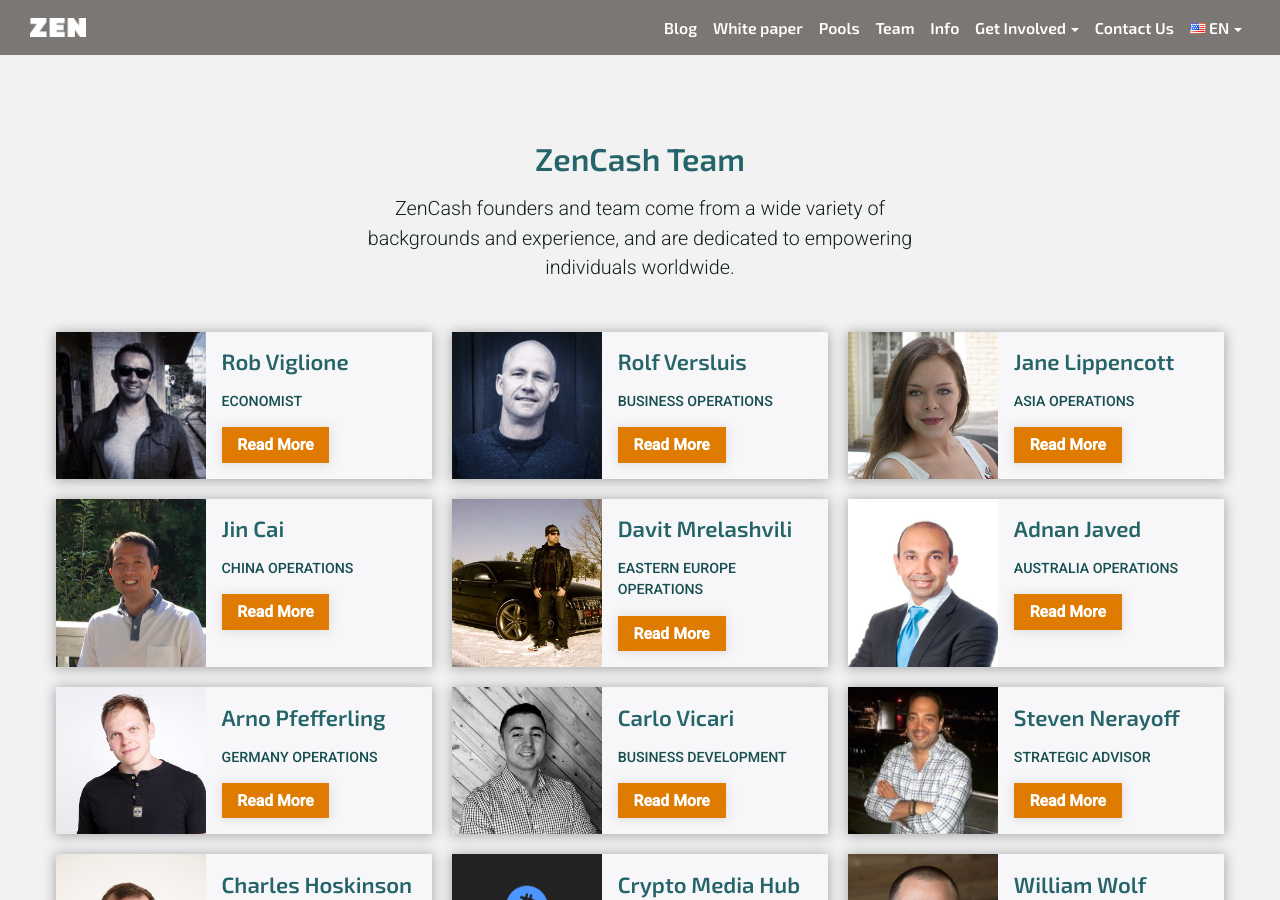
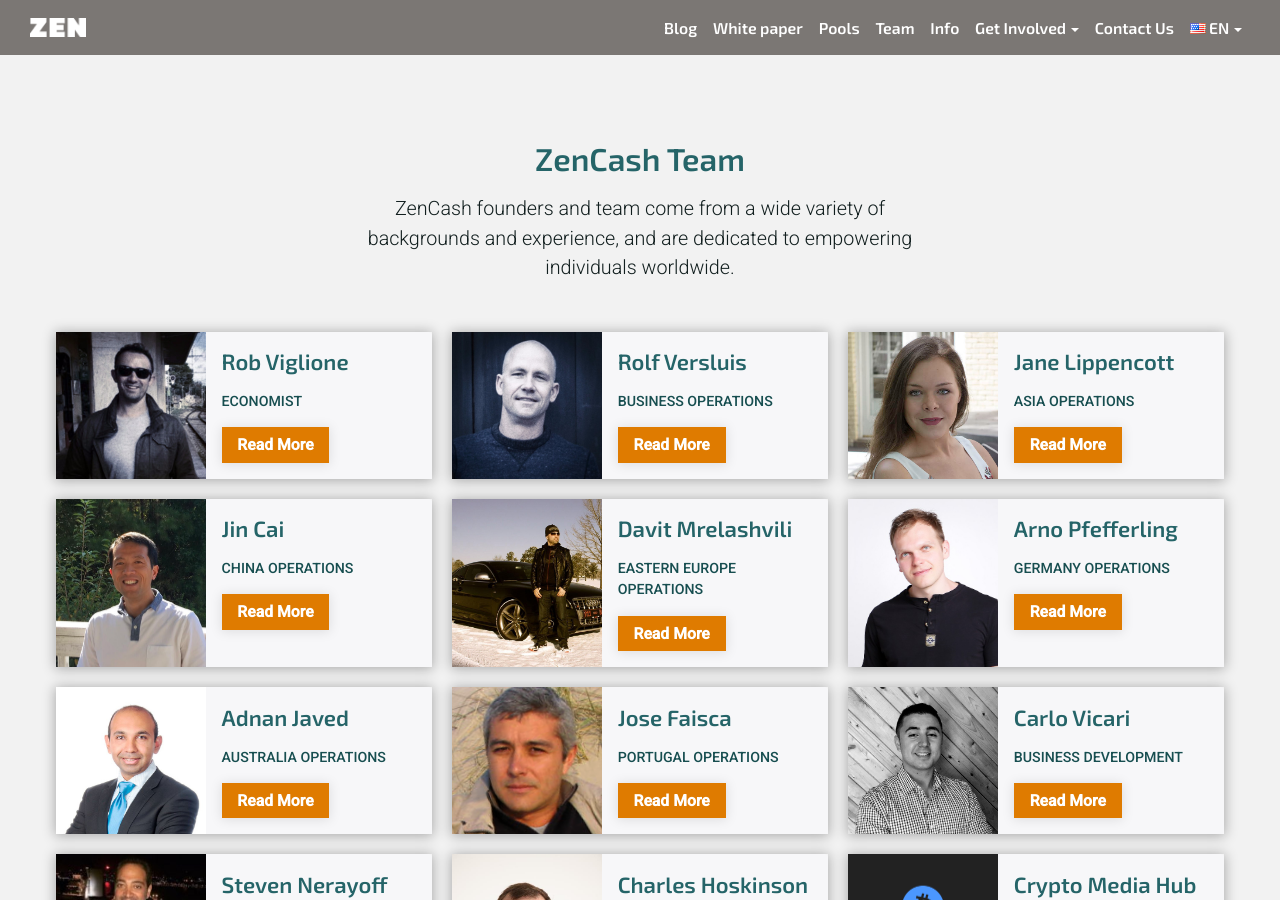
Before and after one commit to tarrenj/website, a Jekyll site: the page built from team.html, in a window 1280 px wide and 900 px high. Built offline with Jekyll 4.4.1, drawn with Linux system fonts in a browser that asks for light colours.

Commit message:
Add Jose to team

```diff
--- a/_includes/team.html
+++ b/_includes/team.html
@@ -127,6 +127,28 @@
             </div>
           </div>
 
+          <div class="card arno">
+            <div class="card-header" role="tab" id="headingArno">
+              <div class="card-img-top b-lazy" data-src="/assets/img/people/arno.jpg"></div>
+              <div class="card-feature">
+                <h3 class="name">Arno Pfefferling</h3>
+                <p class="title">GERMANY OPERATIONS</p>
+                <a class="btn btn-primary collapsed" data-toggle="collapse" data-parent="#team-accordion" href="#collapseArno" aria-expanded="true" aria-controls="collapseArno">Read More</a>
+              </div>
+            </div>
+            <div id="collapseArno" class="collapse" role="tabpanel" aria-labelledby="headingArno">
+              <div class="card-block">
+                <p class="card-text">Arno was born, raised and now works in the Free State of Saxony (Germany) as a manufacturing engineer. His career path is placed in the semiconductor industry for more than 5 years, which gives him a direct view in the fabrication of leading edge integrated circuits.</p>
+                <p class="card-text">To keep high integrity and enable continuous improvement in manufacturing processes, Arno gained a B. Eng. in Microtechnology and M.Sc. in Electronic- and Sensormaterials from the Technical University Bergakademie Freiberg. The will to break technology boundaries naturally brought him to blockchain technology, which he views as a game-changing opportunity for society.</p>
+              </div>
+              <div class="card-footer">
+                <small>
+
+                </small>
+              </div>
+            </div>
+          </div>
+
           <div class="card adnan">
             <div class="card-header" role="tab" id="headingAdnan">
               <div class="card-img-top b-lazy" data-src="/assets/img/people/adnan.jpg"></div>
@@ -148,19 +170,18 @@
             </div>
           </div>
 
-          <div class="card arno">
-            <div class="card-header" role="tab" id="headingArno">
-              <div class="card-img-top b-lazy" data-src="/assets/img/people/arno.jpg"></div>
+          <div class="card jose">
+            <div class="card-header" role="tab" id="headingJose">
+              <div class="card-img-top b-lazy" data-src="/assets/img/people/jose.png"></div>
               <div class="card-feature">
-                <h3 class="name">Arno Pfefferling</h3>
-                <p class="title">GERMANY OPERATIONS</p>
-                <a class="btn btn-primary collapsed" data-toggle="collapse" data-parent="#team-accordion" href="#collapseArno" aria-expanded="true" aria-controls="collapseArno">Read More</a>
+                <h3 class="name">Jose Faisca</h3>
+                <p class="title">PORTUGAL OPERATIONS</p>
+                <a class="btn btn-primary collapsed" data-toggle="collapse" data-parent="#team-accordion" href="#collapseJose" aria-expanded="true" aria-controls="collapseJose">Read More</a>
               </div>
             </div>
-            <div id="collapseArno" class="collapse" role="tabpanel" aria-labelledby="headingArno">
+            <div id="collapseJose" class="collapse" role="tabpanel" aria-labelledby="headingJose">
               <div class="card-block">
-                <p class="card-text">Arno was born, raised and now works in the Free State of Saxony (Germany) as a manufacturing engineer. His career path is placed in the semiconductor industry for more than 5 years, which gives him a direct view in the fabrication of leading edge integrated circuits.</p>
-                <p class="card-text">To keep high integrity and enable continuous improvement in manufacturing processes, Arno gained a B. Eng. in Microtechnology and M.Sc. in Electronic- and Sensormaterials from the Technical University Bergakademie Freiberg. The will to break technology boundaries naturally brought him to blockchain technology, which he views as a game-changing opportunity for society.</p>
+                <p class="card-text">Jose is an independent technology advisor and consultant with over 30 years of experience in the IT business. Experienced university professor and researcher in the field of computer science and new technologies. His polyglot philosophy makes him invested in a variety of technology ecosystems. Exploring emergent decentralized technologies such as the Blockchain since early 2013. His current projects focus on the concept of a decentralized semantic identity using the Blockchain and building communities and education on decentralized technologies.</p>
               </div>
               <div class="card-footer">
                 <small>
```
Also changed, not shown: assets/img/people/jose.png (added), 3 other files.
